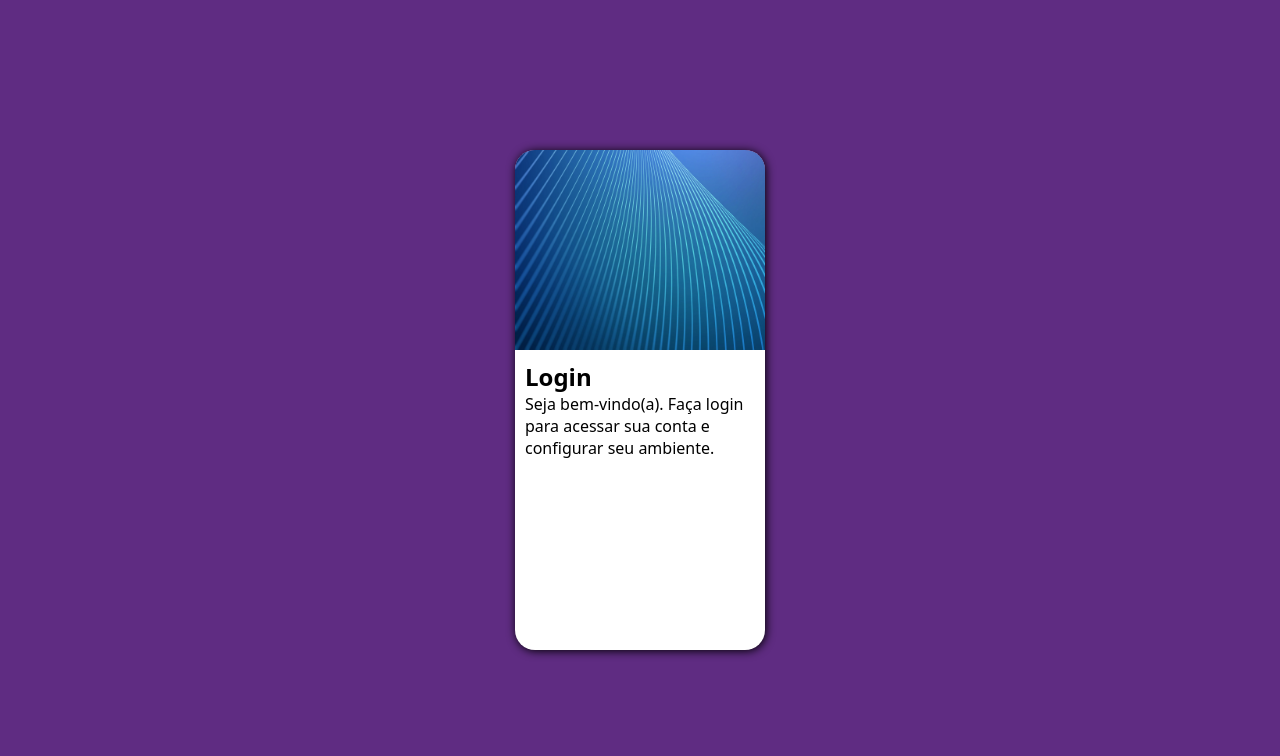
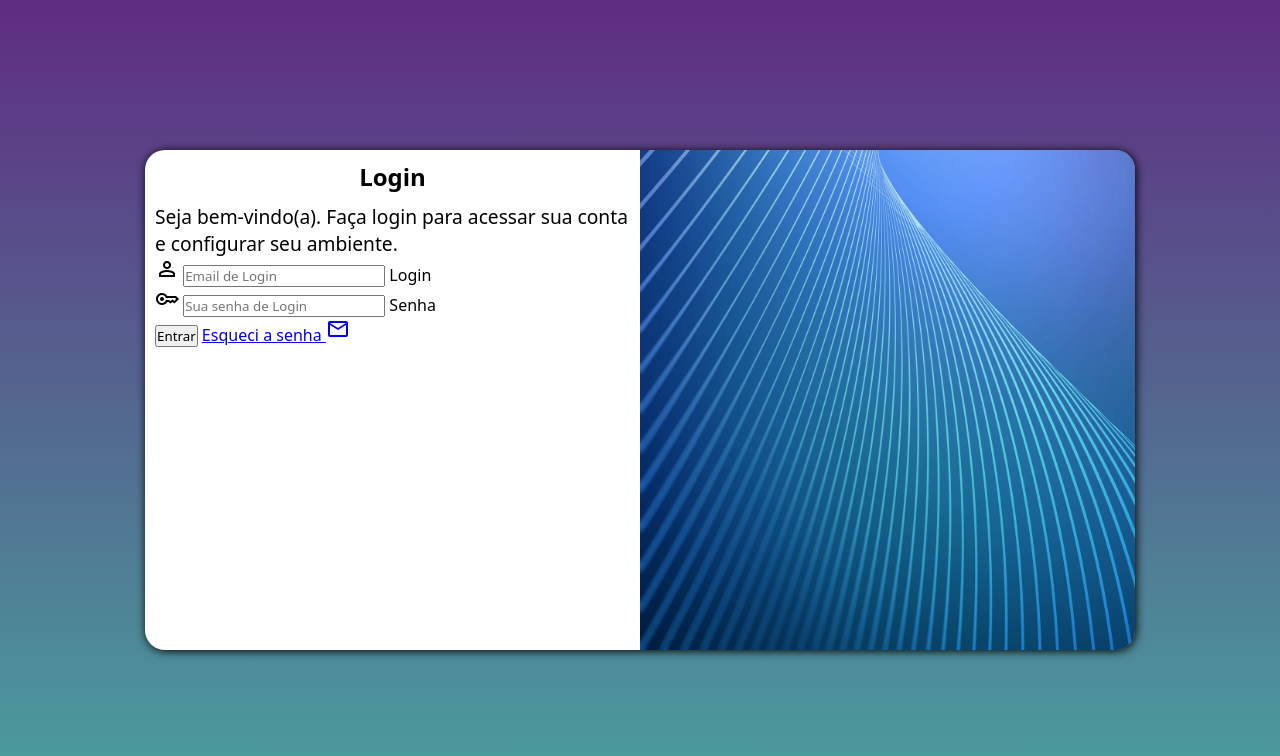
Before and after one commit to IgorABezerra/ProjetoLogin, a plain HTML site: page index.html in a window 1280 px wide. Drawn offline with nearby package versions, Linux system fonts and the light colour scheme.

Commit message:
add media-querie, add icons

```diff
--- /dev/null
+++ b/estilos/mediaqueries.css
@@ -0,0 +1,43 @@
+@charset "UTF-8";
+
+@media screen and (min-width: 668px) and (max-width: 992px) {
+    body{
+        background-image: linear-gradient(to top, #49a09d,#5f2c82);
+    }
+    section#login{
+        width: 90vw;
+    }
+    section#login > div#imagem{
+        float: left;
+        width: 30%;
+        height: 100%;
+    }
+    section#login > div#formulario{
+        float: right;
+        width: 70%;
+    }
+    div#formulario > p{
+        font-size: 1em;
+    }
+}
+
+@media screen and (min-width: 992px) {
+    body{
+        background-image: linear-gradient(to top, #49a09d,#5f2c82);
+    }
+    section#login{
+        width: 990px;
+    }
+    section#login > div#imagem{
+        float: right;
+        width: 50%;
+        height: 100%;
+    }
+    section#login > div#formulario{
+        float: left;
+        width: 50%;
+    }
+    div#formulario > p{
+        font-size: 1.2em;
+    }
+}
--- a/estilos/style.css
+++ b/estilos/style.css
@@ -12,13 +12,13 @@ Paleta de cores: verde->#49a09d lilás->#5f2c82
 }
 
 body, html{
-    background-color: #5f2c82;
+    background-color: #663686;
     height: 100vh;
+    width: 100vw;
 
 }
 
 main{
-
     position: relative;
     height: 100vh;
     width: 100vw;
@@ -32,14 +32,18 @@ section#login{
     overflow: hidden;
 
     background-color: white;
-    width: 250px;
+    width: 300px;
     height: 500px;
     border-radius: 20px;
     box-shadow: 1px 1px 10px rgb(0, 0, 0);
 
+    transition: width 0.5s , height 0.5s;
+    transition-timing-function: ease;
+
 }
 
 section#login > div#imagem{
+    display: block;
     background: #5f2c82 url(../imagens/patternsmall.jpg) no-repeat;
     background-size: cover;
     background-position: left bottom;
@@ -49,5 +53,13 @@ section#login > div#imagem{
 section#login > div#formulario{
     display: block;
     padding: 10px;
+}
 
+div#formulario > h1{
+    text-align: center;
+    margin-bottom: 10px;
 }
+
+div#formulario > p{
+    font-size: 0.8em;
+}
--- a/index.html
+++ b/index.html
@@ -5,7 +5,9 @@
     <meta http-equiv="X-UA-Compatible" content="IE=edge">
     <meta name="viewport" content="width=device-width, initial-scale=1.0">
     <title>Login</title>
+    <link rel="stylesheet" href="https://fonts.googleapis.com/css2?family=Material+Symbols+Outlined:opsz,wght,FILL,GRAD@48,400,0,0" />
     <link rel="stylesheet" href="estilos/style.css">
+    <link rel="stylesheet" href="estilos/mediaqueries.css">
 </head>
 <body>
     <main>
@@ -17,7 +19,21 @@
                 <h1>Login</h1>
                 <p>Seja bem-vindo(a). Faça login para acessar sua conta e configurar seu ambiente.</p>
                 <form action="login.php" method="post">
-
+                    <div class="campo">
+                        <span class="material-symbols-outlined">person</span>
+                        <input type="email" name="login" id="ilogin" placeholder="Email de Login">
+                        <label for="ilogin">Login</label>
+                    </div>
+                    <div class="campo">
+                        <span class="material-symbols-outlined">key</span>
+                        <input type="password" name="senha" id="isenha" placeholder="Sua senha de Login"
+                        autocomplete="current-password" required minlength="8" maxlength="20">
+                        <label for="isenha">Senha</label>
+                    </div>
+                    <input type="submit" value="Entrar">
+                    <a href="esqueci.html">
+                        Esqueci a senha <span class="material-symbols-outlined">mail</span>
+                    </a>
                 </form>
             </div>
         </section>
```
